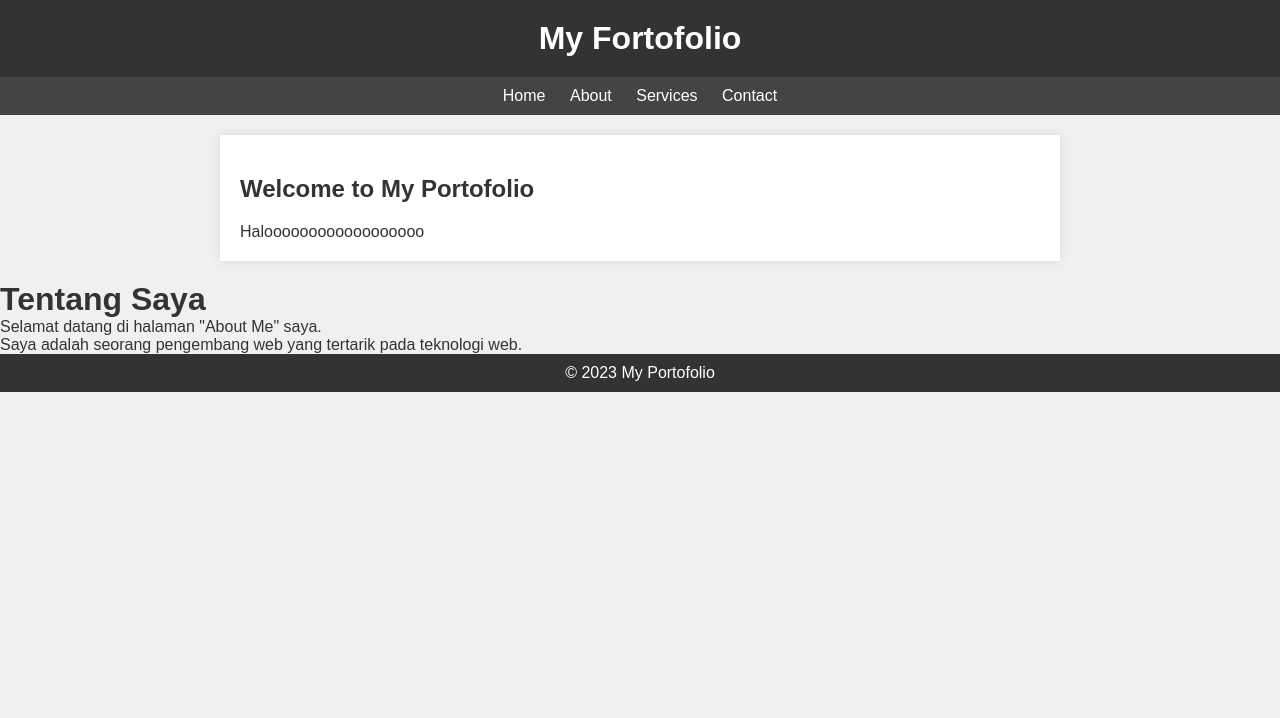
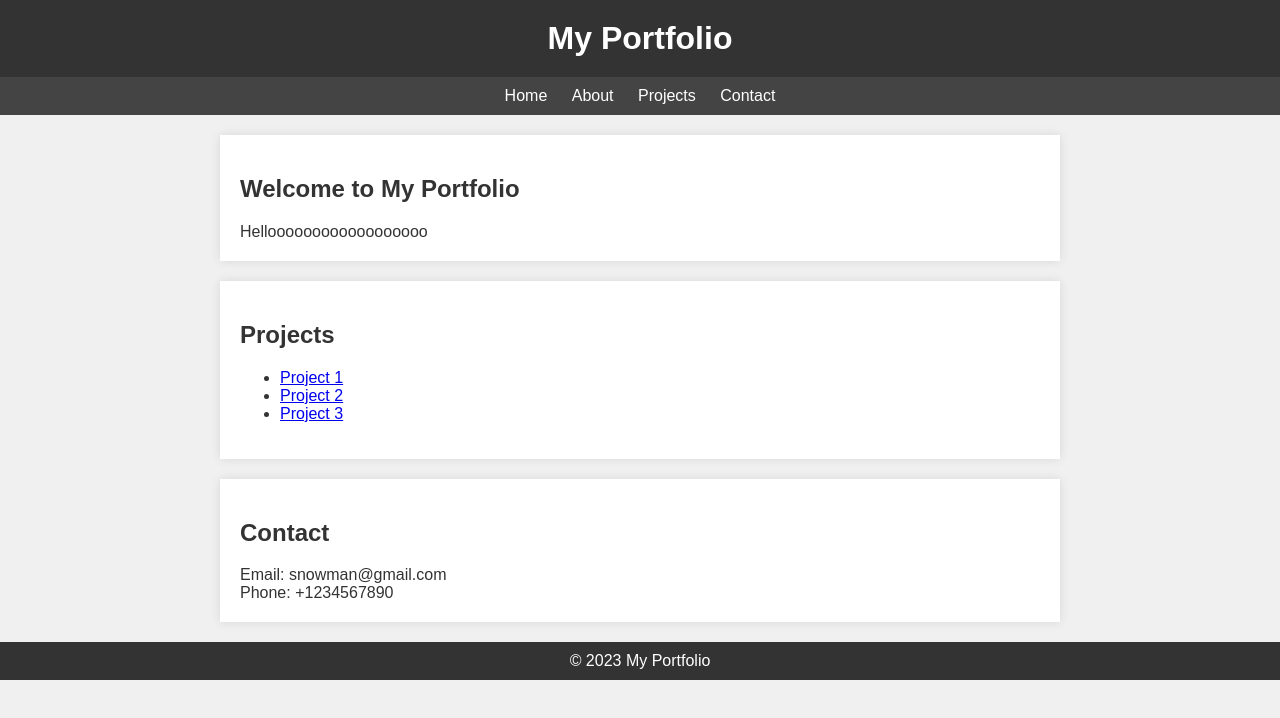
Before and after one commit to nadinesnowman/nadinesnowman.github.io, a plain HTML site: page index.html in a window 1280 px wide. Drawn offline with Linux system fonts and the light colour scheme.

Commit message:
Update index.html

```diff
--- a/index.html
+++ b/index.html
@@ -3,9 +3,8 @@
 <head>
     <meta charset="UTF-8">
     <meta name="viewport" content="width=device-width, initial-scale=1.0">
-    <title>My Portofolio</title>
+    <title>My Portfolio</title>
     <style>
-        /* Reset some default styles */
         body, h1, p {
             margin: 0;
             padding: 0;
@@ -54,26 +53,33 @@
 </head>
 <body>
     <header>
-        <h1>My Fortofolio</h1>
+        <h1>My Portfolio</h1>
     </header>
     <nav>
         <a href="#">Home</a>
         <a href="#">About</a>
-        <a href="#">Services</a>
+        <a href="#">Projects</a>
         <a href="#">Contact</a>
     </nav>
     <div class="container">
-        <h2>Welcome to My Portofolio</h2>
-        <p>Haloooooooooooooooooo</p>
+        <h2>Welcome to My Portfolio</h2>
+        <p>Helloooooooooooooooooo</p>
     </div>
-    <body>
-    <h1>Tentang Saya</h1>
-    <p>Selamat datang di halaman "About Me" saya.</p>
-    <p>Saya adalah seorang pengembang web yang tertarik pada teknologi web.</p>
-    <!-- Tambahkan informasi Anda di sini -->
-</body>
+    <div class="container">
+        <h2>Projects</h2>
+        <ul>
+            <li><a href="#">Project 1</a></li>
+            <li><a href="#">Project 2</a></li>
+            <li><a href="#">Project 3</a></li>
+        </ul>
+    </div>
+    <div class="container">
+        <h2>Contact</h2>
+        <p>Email: snowman@gmail.com</p>
+        <p>Phone: +1234567890</p>
+    </div>
     <footer>
-        &copy; 2023 My Portofolio
+        &copy; 2023 My Portfolio
     </footer>
 </body>
 </html>
```
